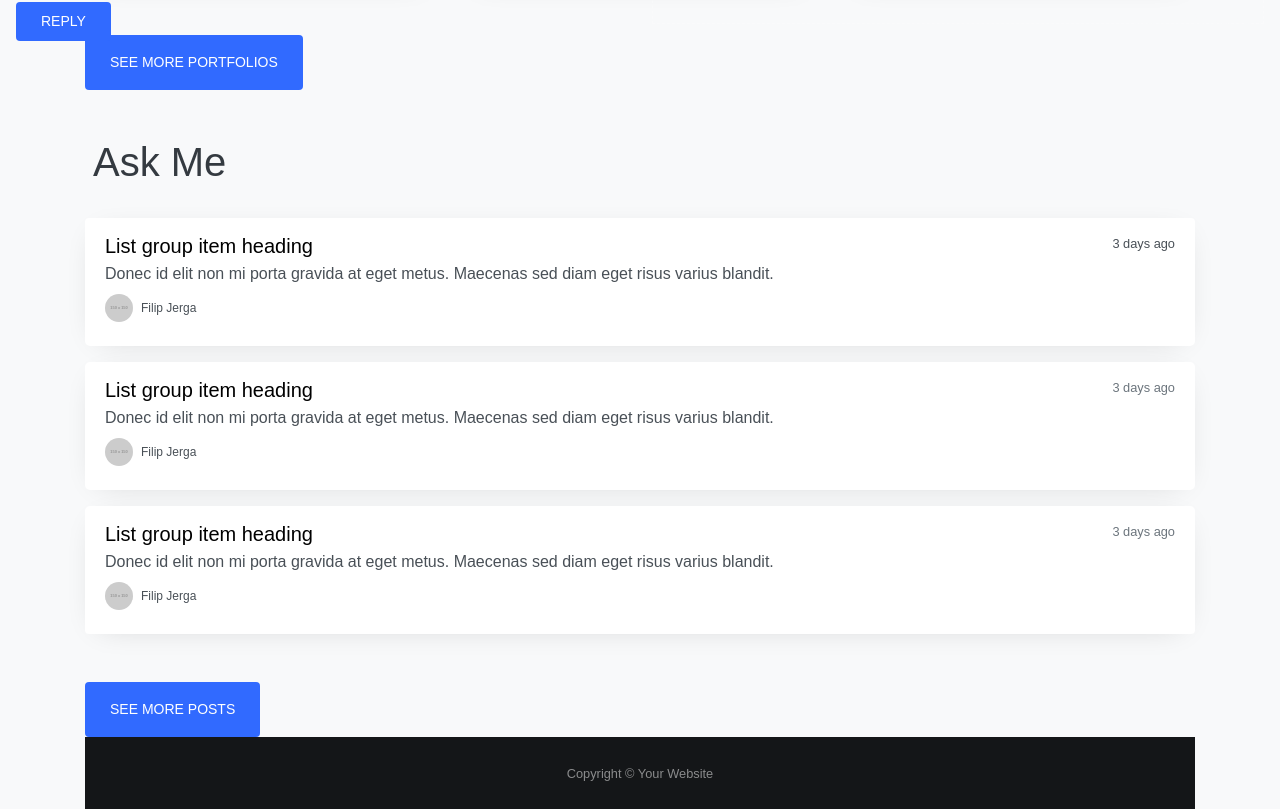
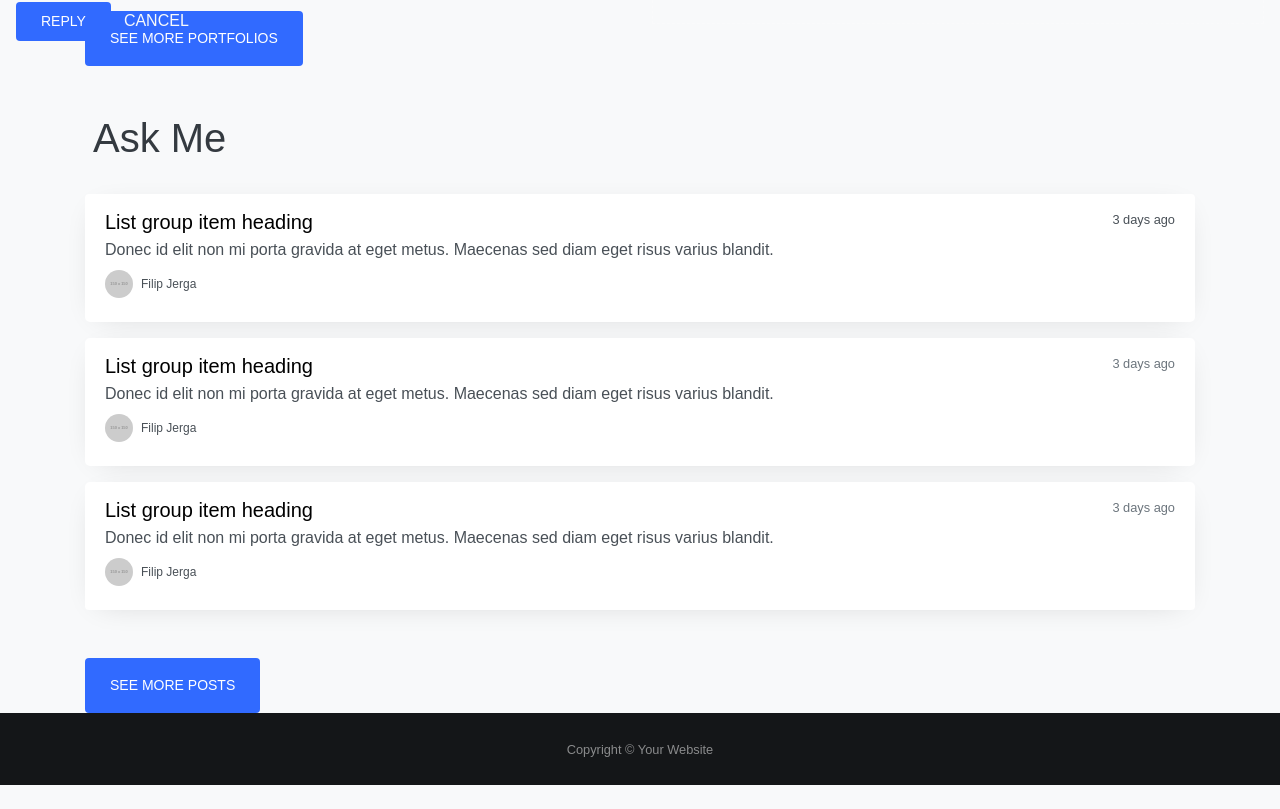
Before and after one commit to sengosha/portforlio, a Next.js app: page / in a window 1280 px wide. Shown: the part 925-1734 px from the top of the page. After the commit the page ends 1710 px from the top, so only its background shows below. Built offline with nearby package versions, Linux system fonts and the light colour scheme.

Commit message:
move footer to app

```diff
--- a/pages/_app.js
+++ b/pages/_app.js
@@ -9,25 +9,33 @@ import Hero from '@/components/shared/Hero'
 
 const MyApp = ( {Component, pageProps}) => {
 
+  const isHomePage = () => Component.name === 'Home'
+
   return (
     <div className="portfolio-app">
       <Navbar />
-      {pageProps.appData}
-      { Component.name === 'Home' && <Hero /> }
+      { isHomePage() && <Hero /> }
       <div className="container">
         <Component {...pageProps} />
       </div>
+      { isHomePage() &&
+        <footer id="sticky-footer" className="py-4 bg-black text-white-50 py-3">
+          <div className="container text-center">
+            <small>Copyright &copy; Your Website</small>
+          </div>
+        </footer>
+      }
     </div>
   )
 }
 
-MyApp.getInitialProps = async (context) => {
-  //
-  // App is the page about to be render
-  // check the page component have getInitialProps
-  const initialProps = App.getInitialProps && await App.getInitialProps(context);
+// MyApp.getInitialProps = async (context) => {
 
-  // initialProps.pageProps is the component`s data from its getInitialProps
-  return { pageProps : {appData: 'Hello _App Component', ...initialProps.pageProps}}
-}
+//   // App is the page about to be render
+//   // check the page component have getInitialProps
+//   const initialProps = App.getInitialProps && await App.getInitialProps(context);
+
+//   // initialProps.pageProps is the component`s data from its getInitialProps
+//   return { pageProps : {appData: 'Hello _App Component', ...initialProps.pageProps}}
+// }
 export default MyApp;
--- a/pages/index.js
+++ b/pages/index.js
@@ -138,13 +138,6 @@ const Home = () => (
       </div>
     </div>
     {/* REPLIER ENDS */}
-    {/* FOOTER STARTS */}
-    <footer id="sticky-footer" className="py-4 bg-black text-white-50 py-3">
-      <div className="container text-center">
-        <small>Copyright &copy; Your Website</small>
-      </div>
-    </footer>
-    {/* FOOTER ENDS */}
   </>
 )
 
```
